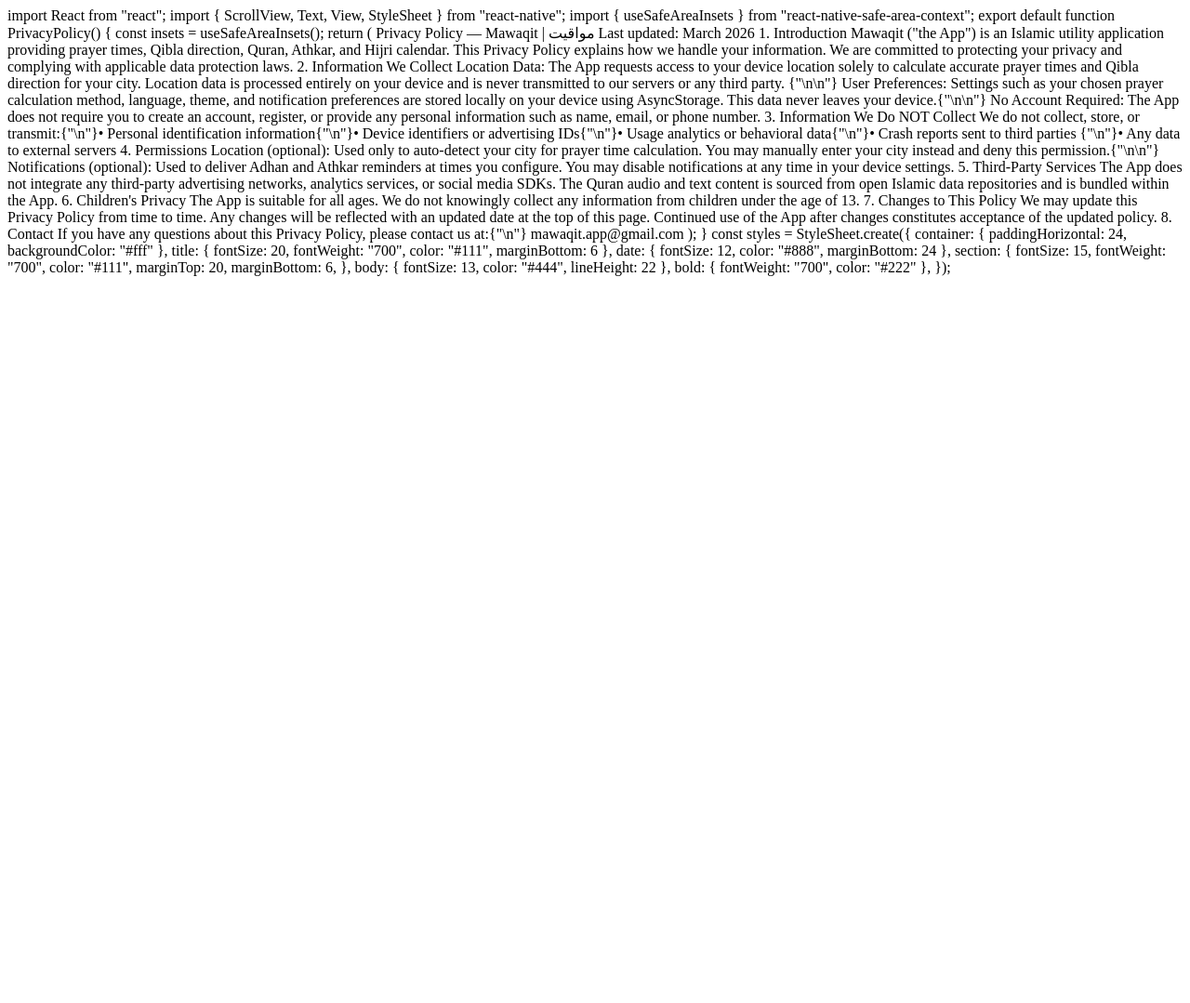
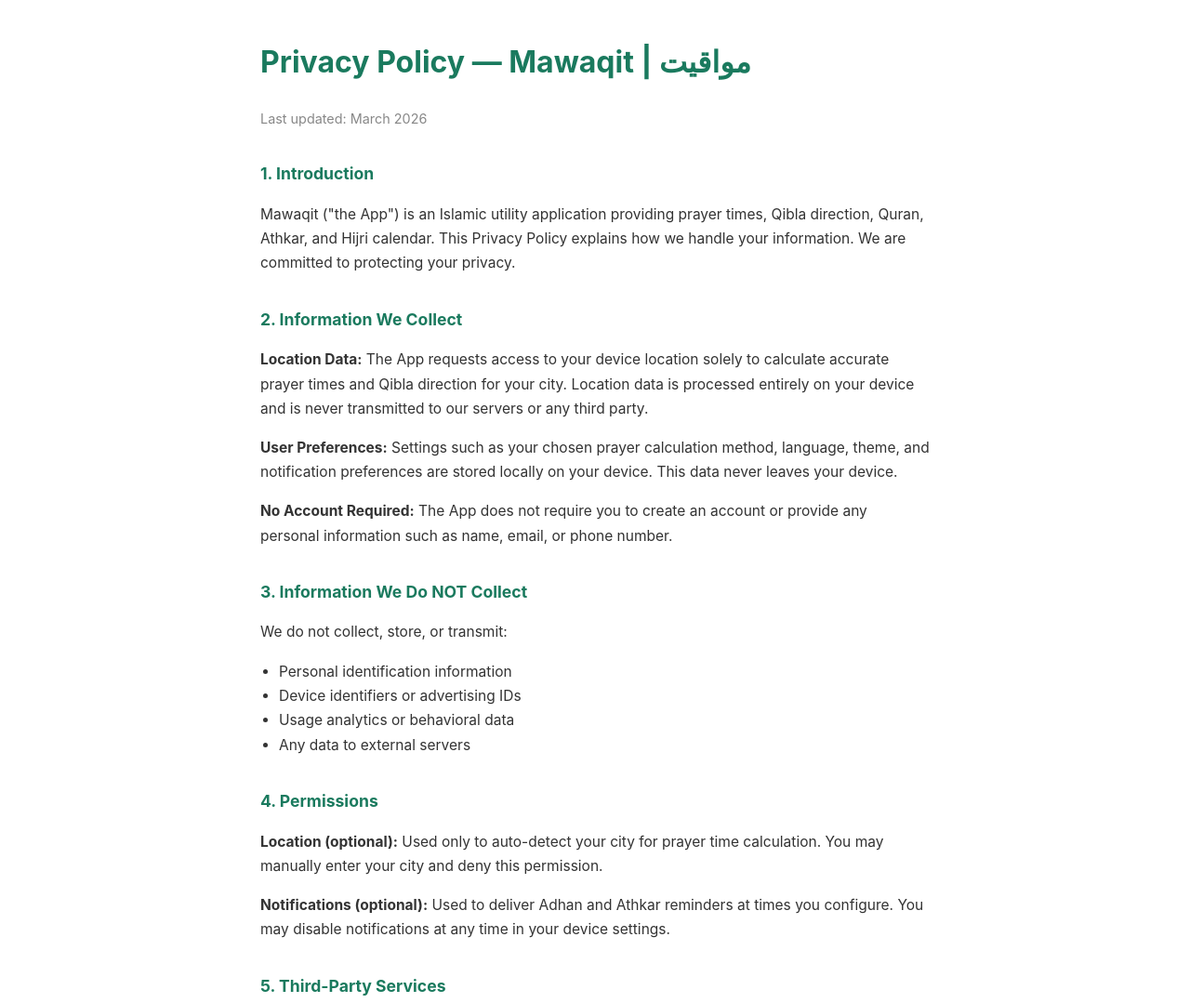
Before and after one commit to abumurad2010/mawaqit-app, a plain HTML site: page index.html in a window 1280 px wide. Shown: the top 1079 px of the page at 93% size. Before the commit the page ends 800 px from the top, so only its background shows below. Drawn offline with Linux system fonts and the light colour scheme.

Commit message:
Update index.html

```diff
--- a/index.html
+++ b/index.html
@@ -1,104 +1,53 @@
-import React from "react";
-import { ScrollView, Text, View, StyleSheet } from "react-native";
-import { useSafeAreaInsets } from "react-native-safe-area-context";
+<!DOCTYPE html>
+<html lang="en">
+<head>
+  <meta charset="UTF-8">
+  <meta name="viewport" content="width=device-width, initial-scale=1.0">
+  <title>Mawaqit – Privacy Policy</title>
+  <style>
+    body { font-family: -apple-system, sans-serif; max-width: 720px; margin: 40px auto; padding: 0 20px; color: #333; line-height: 1.7; }
+    h1 { color: #1a7a5e; }
+    h2 { color: #1a7a5e; margin-top: 32px; font-size: 1.1em; }
+    p, li { font-size: 0.97em; }
+    ul { padding-left: 20px; }
+    .date { color: #888; font-size: 0.9em; }
+  </style>
+</head>
+<body>
+  <h1>Privacy Policy — Mawaqit | مواقيت</h1>
+  <p class="date">Last updated: March 2026</p>
 
-export default function PrivacyPolicy() {
-  const insets = useSafeAreaInsets();
-  return (
-    <ScrollView
-      contentContainerStyle={[
-        styles.container,
-        { paddingTop: insets.top + 20, paddingBottom: insets.bottom + 40 },
-      ]}
-    >
-      <Text style={styles.title}>Privacy Policy — Mawaqit | مواقيت</Text>
-      <Text style={styles.date}>Last updated: March 2026</Text>
+  <h2>1. Introduction</h2>
+  <p>Mawaqit ("the App") is an Islamic utility application providing prayer times, Qibla direction, Quran, Athkar, and Hijri calendar. This Privacy Policy explains how we handle your information. We are committed to protecting your privacy.</p>
 
-      <Text style={styles.section}>1. Introduction</Text>
-      <Text style={styles.body}>
-        Mawaqit ("the App") is an Islamic utility application providing prayer
-        times, Qibla direction, Quran, Athkar, and Hijri calendar. This Privacy
-        Policy explains how we handle your information. We are committed to
-        protecting your privacy and complying with applicable data protection
-        laws.
-      </Text>
+  <h2>2. Information We Collect</h2>
+  <p><strong>Location Data:</strong> The App requests access to your device location solely to calculate accurate prayer times and Qibla direction for your city. Location data is processed entirely on your device and is never transmitted to our servers or any third party.</p>
+  <p><strong>User Preferences:</strong> Settings such as your chosen prayer calculation method, language, theme, and notification preferences are stored locally on your device. This data never leaves your device.</p>
+  <p><strong>No Account Required:</strong> The App does not require you to create an account or provide any personal information such as name, email, or phone number.</p>
 
-      <Text style={styles.section}>2. Information We Collect</Text>
-      <Text style={styles.body}>
-        <Text style={styles.bold}>Location Data:</Text> The App requests access
-        to your device location solely to calculate accurate prayer times and
-        Qibla direction for your city. Location data is processed entirely on
-        your device and is never transmitted to our servers or any third party.
-        {"\n\n"}
-        <Text style={styles.bold}>User Preferences:</Text> Settings such as your
-        chosen prayer calculation method, language, theme, and notification
-        preferences are stored locally on your device using AsyncStorage. This
-        data never leaves your device.{"\n\n"}
-        <Text style={styles.bold}>No Account Required:</Text> The App does not
-        require you to create an account, register, or provide any personal
-        information such as name, email, or phone number.
-      </Text>
+  <h2>3. Information We Do NOT Collect</h2>
+  <p>We do not collect, store, or transmit:</p>
+  <ul>
+    <li>Personal identification information</li>
+    <li>Device identifiers or advertising IDs</li>
+    <li>Usage analytics or behavioral data</li>
+    <li>Any data to external servers</li>
+  </ul>
 
-      <Text style={styles.section}>3. Information We Do NOT Collect</Text>
-      <Text style={styles.body}>
-        We do not collect, store, or transmit:{"\n"}• Personal identification
-        information{"\n"}• Device identifiers or advertising IDs{"\n"}• Usage
-        analytics or behavioral data{"\n"}• Crash reports sent to third parties
-        {"\n"}• Any data to external servers
-      </Text>
+  <h2>4. Permissions</h2>
+  <p><strong>Location (optional):</strong> Used only to auto-detect your city for prayer time calculation. You may manually enter your city and deny this permission.</p>
+  <p><strong>Notifications (optional):</strong> Used to deliver Adhan and Athkar reminders at times you configure. You may disable notifications at any time in your device settings.</p>
 
-      <Text style={styles.section}>4. Permissions</Text>
-      <Text style={styles.body}>
-        <Text style={styles.bold}>Location (optional):</Text> Used only to
-        auto-detect your city for prayer time calculation. You may manually
-        enter your city instead and deny this permission.{"\n\n"}
-        <Text style={styles.bold}>Notifications (optional):</Text> Used to
-        deliver Adhan and Athkar reminders at times you configure. You may
-        disable notifications at any time in your device settings.
-      </Text>
+  <h2>5. Third-Party Services</h2>
+  <p>The App does not integrate any third-party advertising networks, analytics services, or social media SDKs.</p>
 
-      <Text style={styles.section}>5. Third-Party Services</Text>
-      <Text style={styles.body}>
-        The App does not integrate any third-party advertising networks,
-        analytics services, or social media SDKs. The Quran audio and text
-        content is sourced from open Islamic data repositories and is bundled
-        within the App.
-      </Text>
+  <h2>6. Children's Privacy</h2>
+  <p>The App is suitable for all ages. We do not knowingly collect any information from children under the age of 13.</p>
 
-      <Text style={styles.section}>6. Children's Privacy</Text>
-      <Text style={styles.body}>
-        The App is suitable for all ages. We do not knowingly collect any
-        information from children under the age of 13.
-      </Text>
+  <h2>7. Changes to This Policy</h2>
+  <p>We may update this Privacy Policy from time to time. Any changes will be reflected with an updated date at the top of this page.</p>
 
-      <Text style={styles.section}>7. Changes to This Policy</Text>
-      <Text style={styles.body}>
-        We may update this Privacy Policy from time to time. Any changes will be
-        reflected with an updated date at the top of this page. Continued use of
-        the App after changes constitutes acceptance of the updated policy.
-      </Text>
-
-      <Text style={styles.section}>8. Contact</Text>
-      <Text style={styles.body}>
-        If you have any questions about this Privacy Policy, please contact us
-        at:{"\n"}
-        mawaqit.app@gmail.com
-      </Text>
-    </ScrollView>
-  );
-}
-
-const styles = StyleSheet.create({
-  container: { paddingHorizontal: 24, backgroundColor: "#fff" },
-  title: { fontSize: 20, fontWeight: "700", color: "#111", marginBottom: 6 },
-  date: { fontSize: 12, color: "#888", marginBottom: 24 },
-  section: {
-    fontSize: 15,
-    fontWeight: "700",
-    color: "#111",
-    marginTop: 20,
-    marginBottom: 6,
-  },
-  body: { fontSize: 13, color: "#444", lineHeight: 22 },
-  bold: { fontWeight: "700", color: "#222" },
-});
+  <h2>8. Contact</h2>
+  <p>If you have any questions about this Privacy Policy, please contact us at: <a href="mailto:mawaqit.app@gmail.com">mawaqit.app@gmail.com</a></p>
+</body>
+</html>
```
